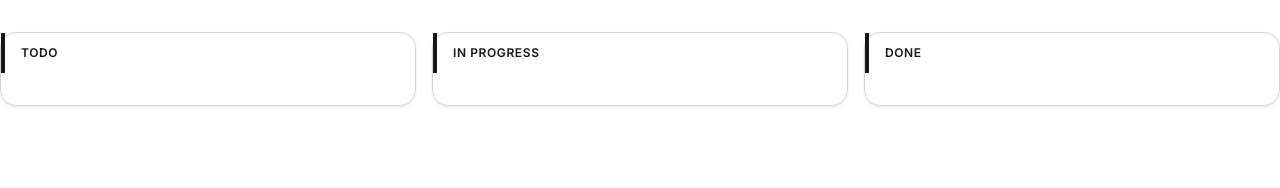
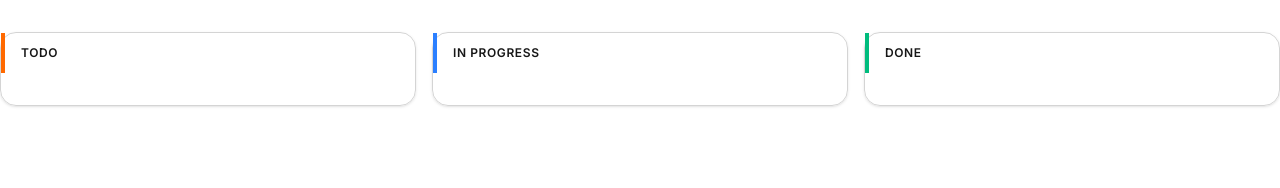
Before and after one commit to ccarella/kanban-app, a Next.js app: page /board in a window 1280 px wide. Shown: the top 188 px of the page. Built offline with nearby package versions, Linux system fonts and the light colour scheme.

Commit message:
Implement drag and drop with dnd-kit

```diff
--- a/package.json
+++ b/package.json
@@ -9,6 +9,7 @@
     "lint": "next lint"
   },
   "dependencies": {
+    "@dnd-kit/core": "^6.3.1",
     "@radix-ui/react-dialog": "^1.1.14",
     "@upstash/redis": "^1.35.0",
     "class-variance-authority": "^0.7.1",
--- a/src/app/page.tsx
+++ b/src/app/page.tsx
@@ -1,6 +1,7 @@
 'use client'
 
 import { useState, useTransition } from 'react'
+import { DndContext, type DragEndEvent } from '@dnd-kit/core'
 import KanbanColumn, { KanbanItem } from '@/components/KanbanColumn'
 import { moveCard } from './actions'
 
@@ -23,9 +24,16 @@ export default function Home() {
   const [columns, setColumns] = useState<BoardState>(initialState)
   const [, startTransition] = useTransition()
 
-  const handleDrop =
-    (to: keyof BoardState) =>
-    (cardId: string, from: string) => {
+  const handleDragEnd = (event: DragEndEvent) => {
+    const { active, over } = event
+    if (!over) return
+
+    const cardId = String(active.id)
+    const from = active.data.current?.columnId as keyof BoardState | undefined
+    const to = over.id as keyof BoardState
+
+    if (!from) return
+
     setColumns((prev) => {
       let moved: KanbanItem | undefined
       const next: BoardState = { ...prev }
@@ -51,6 +59,7 @@ export default function Home() {
   ]
 
   return (
+    <DndContext onDragEnd={handleDragEnd}>
       <main className="min-h-screen bg-neutral-100 p-6 md:p-8 grid auto-cols-fr md:grid-cols-3 gap-6 font-sans">
         {lists.map((list) => (
           <KanbanColumn
@@ -59,9 +68,9 @@ export default function Home() {
             title={list.name}
             accent={list.accent}
             items={list.items}
-          onDrop={handleDrop(list.id as keyof BoardState)}
           />
         ))}
       </main>
+    </DndContext>
   )
 }
--- a/src/components/BoardClient.tsx
+++ b/src/components/BoardClient.tsx
@@ -1,6 +1,7 @@
 'use client'
 
 import { useState } from 'react'
+import { DndContext, type DragEndEvent } from '@dnd-kit/core'
 import KanbanColumn, { KanbanItem } from './KanbanColumn'
 
 interface BoardState {
@@ -16,28 +17,39 @@ interface BoardClientProps {
 export default function BoardClient({ initialData }: BoardClientProps) {
   const [columns, setColumns] = useState<BoardState>(initialData)
 
-  const handleDrop = (column: keyof BoardState) => (id: string) => {
+  const handleDragEnd = (event: DragEndEvent) => {
+    const { active, over } = event
+    if (!over) return
+
+    const cardId = String(active.id)
+    const from = active.data.current?.columnId as keyof BoardState | undefined
+    const to = over.id as keyof BoardState
+
+    if (!from) return
+
     setColumns((prev) => {
       let moved: KanbanItem | undefined
       const next: BoardState = { ...prev }
       for (const key of Object.keys(next) as Array<keyof BoardState>) {
-        const idx = next[key].findIndex((i) => i.id === id)
+        const idx = next[key].findIndex((i) => i.id === cardId)
         if (idx !== -1) {
           moved = next[key].splice(idx, 1)[0]
         }
       }
       if (moved) {
-        next[column].push(moved)
+        next[to].push(moved)
       }
       return { ...next }
     })
   }
 
   return (
-    <main className="container mx-auto py-8 grid grid-cols-1 sm:grid-cols-3 gap-4 font-sans">
-      <KanbanColumn title="Todo" items={columns.todo} onDrop={handleDrop('todo')} />
-      <KanbanColumn title="In Progress" items={columns.progress} onDrop={handleDrop('progress')} />
-      <KanbanColumn title="Done" items={columns.done} onDrop={handleDrop('done')} />
-    </main>
+    <DndContext onDragEnd={handleDragEnd}>
+      <main className="container mx-auto py-8 grid grid-cols-1 sm:grid-cols-3 gap-4 font-sans">
+        <KanbanColumn title="Todo" items={columns.todo} id="todo" accent="border-orange-500" />
+        <KanbanColumn title="In Progress" items={columns.progress} id="progress" accent="border-blue-500" />
+        <KanbanColumn title="Done" items={columns.done} id="done" accent="border-emerald-500" />
+      </main>
+    </DndContext>
   )
 }
--- a/src/components/KanbanCard.tsx
+++ b/src/components/KanbanCard.tsx
@@ -1,6 +1,7 @@
 'use client'
 
 import React from 'react'
+import { useDraggable } from '@dnd-kit/core'
 import { cn } from '@/lib/utils'
 
 export interface KanbanCardProps extends React.HTMLAttributes<HTMLDivElement> {
@@ -15,21 +16,21 @@ export default function KanbanCard({
   children,
   ...props
 }: KanbanCardProps) {
-  const handleDragStart = (e: React.DragEvent<HTMLDivElement>) => {
-    e.dataTransfer.setData(
-      'text/plain',
-      JSON.stringify({ cardId: id, fromColumnId: columnId })
-    )
-  }
+  const { setNodeRef, attributes, listeners, isDragging } = useDraggable({
+    id,
+    data: { columnId },
+  })
 
   return (
     <div
-      draggable
-      onDragStart={handleDragStart}
+      ref={setNodeRef}
       className={cn(
         'bg-white border border-neutral-300 rounded-xl px-4 py-3 text-sm hover:shadow transition-transform hover:-translate-y-0.5 active:translate-y-0 cursor-grab',
+        isDragging && 'ring-2 ring-secondary',
         className
       )}
+      {...listeners}
+      {...attributes}
       {...props}
     >
       {children}
--- a/src/components/KanbanColumn.tsx
+++ b/src/components/KanbanColumn.tsx
@@ -1,6 +1,7 @@
 'use client'
 
 import React from 'react'
+import { useDroppable } from '@dnd-kit/core'
 import KanbanCard from './KanbanCard'
 
 export interface KanbanItem {
@@ -13,36 +14,15 @@ interface KanbanColumnProps {
   title: string
   accent: string
   items: KanbanItem[]
-  onDrop: (cardId: string, fromColumnId: string) => void
 }
 
-export default function KanbanColumn({ id, title, accent, items, onDrop }: KanbanColumnProps) {
-  const handleDrop = (e: React.DragEvent<HTMLDivElement>) => {
-    e.preventDefault()
-    const data = e.dataTransfer.getData('text/plain')
-    if (!data) return
-    try {
-      const { cardId, fromColumnId } = JSON.parse(data) as {
-        cardId: string
-        fromColumnId: string
-      }
-      onDrop(cardId, fromColumnId)
-    } catch {
-      // ignore invalid data
-    }
-  }
-  const handleDragOver = (e: React.DragEvent<HTMLDivElement>) => {
-    e.preventDefault()
-  }
+export default function KanbanColumn({ id, title, accent, items }: KanbanColumnProps) {
+  const { setNodeRef } = useDroppable({ id })
 
   return (
     <section className="flex flex-col bg-white/60 backdrop-blur-md border border-neutral-300 rounded-2xl shadow-sm hover:shadow-md transition-shadow">
       <header className={`px-4 py-3 text-xs font-semibold tracking-wider uppercase border-l-4 ${accent}`}>{title}</header>
-      <div
-        className="flex flex-col gap-3 p-4 grow"
-        onDrop={handleDrop}
-        onDragOver={handleDragOver}
-      >
+      <div ref={setNodeRef} className="flex flex-col gap-3 p-4 grow">
         {items.map((item) => (
           <KanbanCard key={item.id} id={item.id} columnId={id}>
             {item.content}
```
Also changed, not shown: 1 other file (tests, documents, lock files or other folders). Lines whose indentation alone changed are shown as unchanged.
